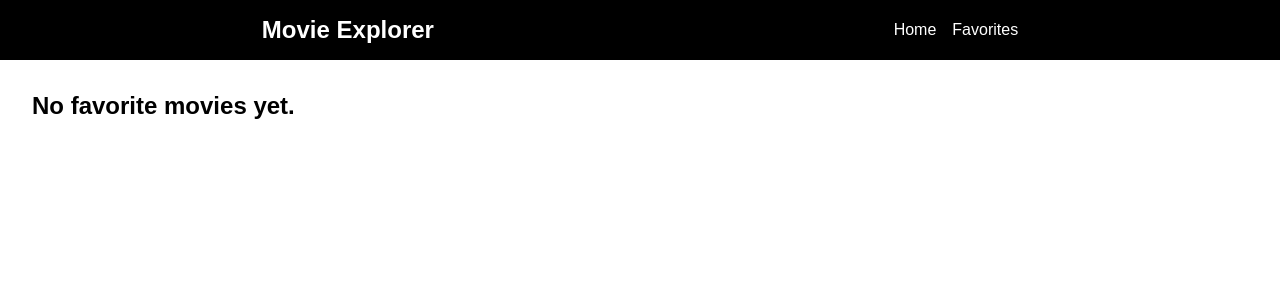
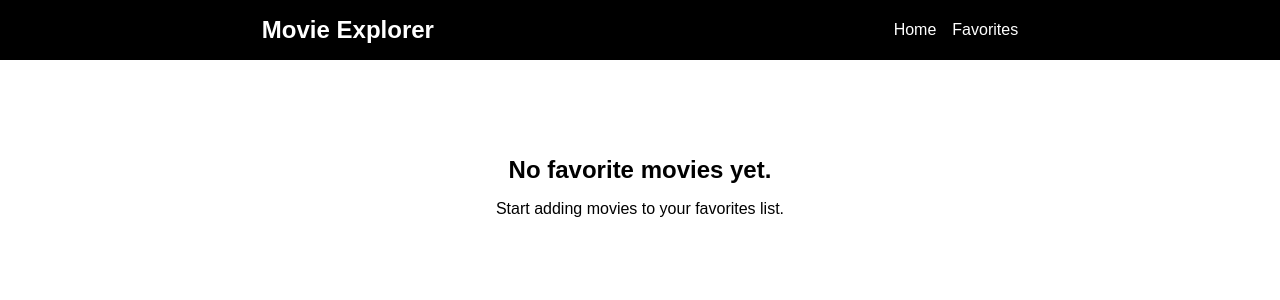
Before and after one commit to PraptiRaut/movie-explorer-react, a React (Vite) app: page /favorites in a window 1280 px wide. Shown: the top 300 px of the page. Built offline with nearby package versions, Linux system fonts and the light colour scheme.

Commit message:
Improve empty state UI and UX

```diff
--- a/src/index.css
+++ b/src/index.css
@@ -162,3 +162,12 @@ button {
     padding: 2rem;
     color: crimson;
 }
+
+.empty-state {
+    text-align: center;
+    padding: 4rem 2rem;
+}
+
+.empty-state h2 {
+    margin-bottom: 1rem;
+}
--- a/src/pages/Favorites.jsx
+++ b/src/pages/Favorites.jsx
@@ -3,7 +3,12 @@ import MovieCard from "../components/MovieCard";
 function Favorites({ favorites, addToFavorites, removeFromFavorites }) {
 
     if (favorites.length === 0) {
-        return <h2>No favorite movies yet.</h2>
+        return (
+            <div className="empty-state">
+                <h2>No favorite movies yet.</h2>
+                <p>Start adding movies to your favorites list.</p>
+            </div>
+        );
     }
     return (
         <div>
--- a/src/pages/Home.jsx
+++ b/src/pages/Home.jsx
@@ -70,14 +70,22 @@ function Home({ favorites, addToFavorites, recentlyViewed, removeFromFavorites }
                 </>
             )}
             <h2>Popular Movies</h2>
-            <div className="movies-grid">
-                {movies.map((movie) => (
-                    <MovieCard key={movie.id} movie={movie} favorites={favorites} addToFavorites={addToFavorites} removeFromFavorites={removeFromFavorites} />
-                ))}
-            </div>
+            {movies.length === 0 ? (
+                <div className="empty-state">
+                    <h2>No movies found</h2>
+                    <p>Try searching for another movie.</p>
+                </div>
+            ) : (
+                <div className="movies-grid">
+                    {movies.map((movie) => (
+                        <MovieCard key={movie.id} movie={movie} favorites={favorites} addToFavorites={addToFavorites} removeFromFavorites={removeFromFavorites} />
+                    ))}
+                </div>
+            )}
 
         </div>
     );
 }
 
+
 export default Home;
```
